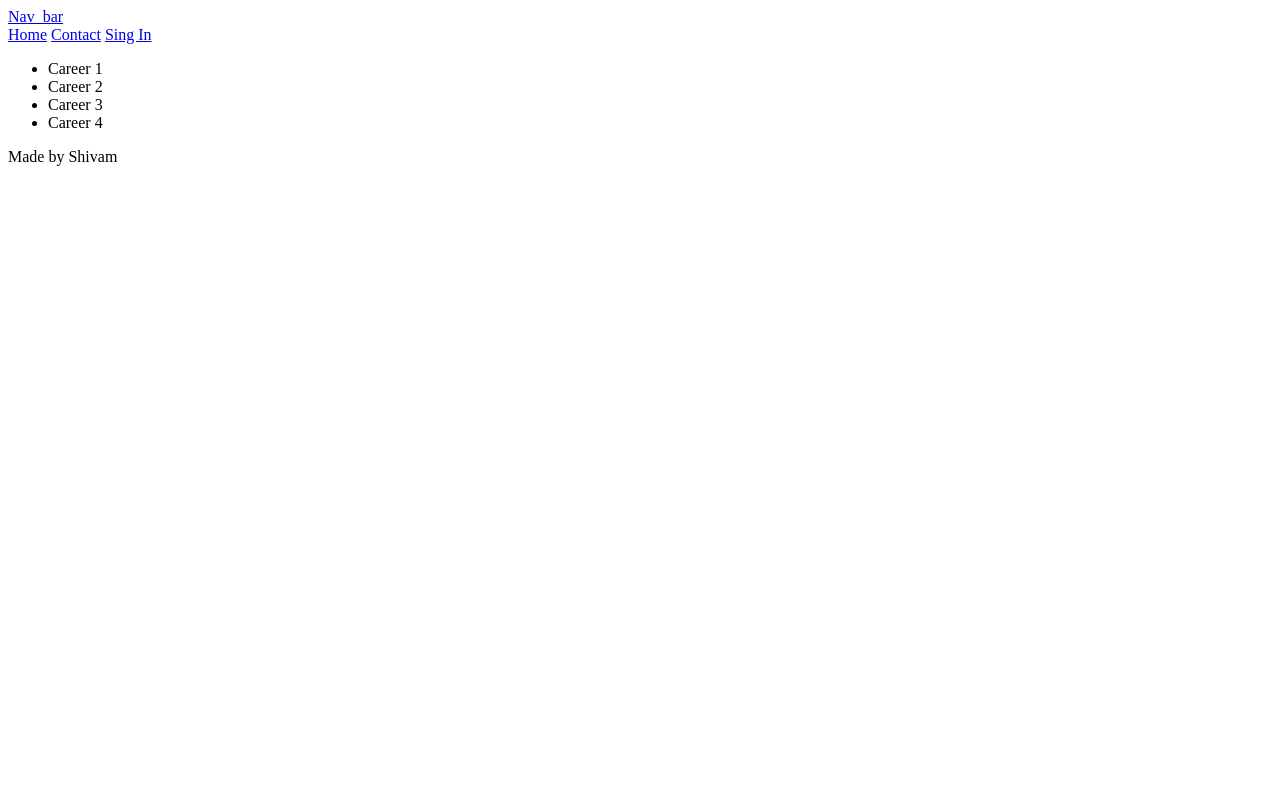
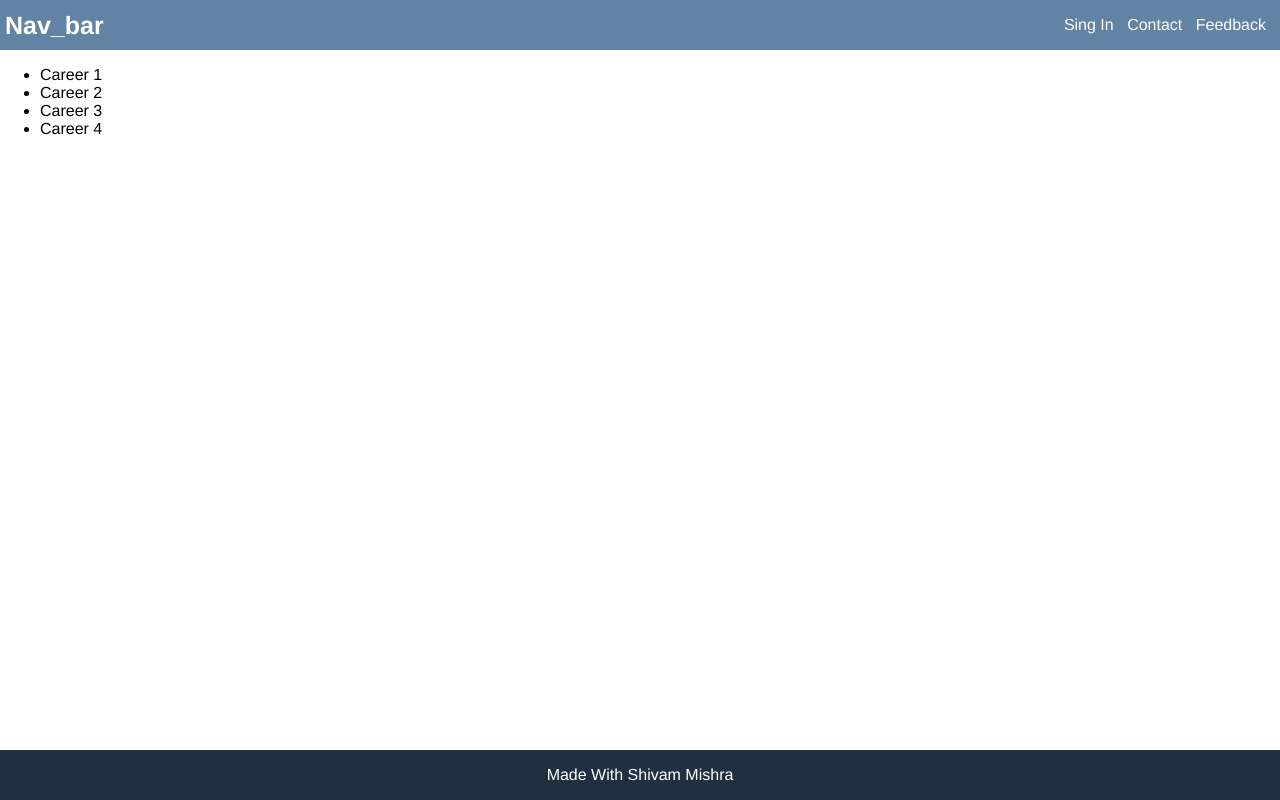
Before and after one commit to shivamm620/nav, a plain HTML site: page index.html in a window 1280 px wide. Drawn offline with Linux system fonts and the light colour scheme.

Commit message:
Complete the nav bar

```diff
--- a/index.html
+++ b/index.html
@@ -1,9 +1,7 @@
 <!DOCTYPE html>
-<html lang="en">
 <head>
-    <meta charset="UTF-8">
-    <meta name="viewport" content="width=device-width, initial-scale=1.0">
-    <title>Nav</title>
+    <link rel="stylesheet" href="style.css">
+    <title>Nav Bar</title>
 </head>
 <body>
     <div class="grid-container">
@@ -11,11 +9,10 @@
             <div class="brand">
                 <a href="index.html">Nav_bar</a>
             </div>
-            <div class="header-links">
-                <a href="home.html">Home</a>
-                <a href="Contact.html">Contact</a>
-                <a href="Sing.html">Sing In</a>
-
+            <div class="header-link">
+                <a href="sing.html">Sing In</a>
+                <a href="contact.html">Contact</a>
+                <a href="feedback.html">Feedback</a>
             </div>
         </header>
         <main class="main">
@@ -27,7 +24,7 @@
             </ul>
         </main>
         <footer class="footer">
-            Made by Shivam
+            Made With Shivam Mishra
         </footer>
     </div>
 </body>
--- a/style.css
+++ b/style.css
@@ -1,115 +1,5 @@
-/*  *{
-    margin: 0;
-    padding: 0;
-    box-sizing: border-box;
-    list-style: none;
-    text-decoration: none;
-  }
-  body{
-    background: #d1d8e0;
-  }
-  nav{
-    background: #fff;
-    height: 80px;
-    width: 100%;
-  }
-  label.logo{
-    color :black;
-    font-size: 33px;
-    line-height: 80px;
-    padding: 0 140px;
-    font-weight: 600;
-    font-family: 'Poppins', sans-serif;
-  }
-  nav ul{
-    float: right;
-    margin-right: 60px;
-  }
-  nav ul li{
-    display: inline-block;
-    line-height: 80px;
-    margin: 0 2px;
-  }
-  nav ul li a{
-    color: black;
-    font-weight: 500;
-    font-size: 20px;
-    padding: 7px 13px;
-    /* text-transform: uppercase; */
- /*    font-family: 'Poppins', sans-serif;
-  }
-  a.active,a:hover{
-    background:#eb3b5a;
-  }
-  .checkbtn{
-    font-size: 30px;
-    color: white;
-    float: right;
-    line-height: 80px;
-    margin-right: 40px;
-    cursor: pointer;
-    display: none;
-  }
-  #check{
-    display: none;
-  }
-  @media (max-width: 952px){
-    label.logo{
-      font-size: 27px;
-      padding-left: 25px;
-    }
-    nav ul li a{
-      font-size: 16px;
-    }
-  }
-  @media (max-width: 858px){
-    .checkbtn{
-      display: block;
-      margin-right: 40px;
-    }
-    ul{
-      position: fixed;
-      width: 100%;
-      height: 100vh;
-      background: #2c3e50;
-      top: 80px;
-      left: -100%;
-      text-align: center;
-      transition: all .5s;
-    }
-    nav ul li{
-      margin: 50px 0;
-      line-height: 30px;
-    }
-    nav ul li a{
-      font-size: 20px;
-    }
-    a:hover,a.active{
-      background: none;
-      color: #0082e6;
-    }
-    #check:checked ~ ul{
-      left: 0;
-    }
-  }
-  section{
-    background-size: cover;
-    height: calc(100vh - 80px);
-  }
-
- /*  Search_Box */
-
- /*  .search_box{
-  width: 373px;
-
- } */
-
-
-
-
-
 html{
-  font-size: 62.5%; /* 16px * 62.5 = 10px = 1rem */
+  font-size: 62.5%;
   box-sizing: border-box;
 }
 body{
@@ -122,34 +12,21 @@ body{
   grid-template-areas:
   "header"
   "main"
-  "footer";
+  "footer"
+  ;
   grid-template-columns: 1fr;
   grid-template-rows: 5rem 1fr 5rem;
   height: 100%;
 }
 .header{
   grid-area: header;
-  background-color: #203040;
+  background-color: #6283a3;
   color: #ffffff;
   display: flex;
   justify-content: space-between;
   align-items: center;
   padding: 0.5rem;
-}
-.brand a{
-  color: #ffffff;
-  font-size: 3rem;
-  font-weight: bold;
-  text-decoration: none;
-}
-.header-links a{
-  color:#ffffff;
-  text-decoration: none;
-  padding: 1rem;
 
-}
-.header-links a:hover{
-  color:#ff8000;
 }
 .main{
   grid-area: main;
@@ -158,13 +35,22 @@ body{
   grid-area: footer;
   background-color: #203040;
   color: #ffffff;
+  align-items: center;
   display: flex;
   justify-content: center;
-  align-items: center;
 }
-a{
+.brand a{
+  color: #ffffff;
+  font-size: 2.5rem;
+  font-weight: bold;
   text-decoration: none;
 }
-a:hover{
-  color:#ff8000
+.header-link a{
+  color: #ffffff;
+  padding: 0px 9px 5px 0px;
+  text-decoration: none;
 }
+.header-link a:hover{
+  color: #ff8080;
+  text-decoration: underline
+}
```
